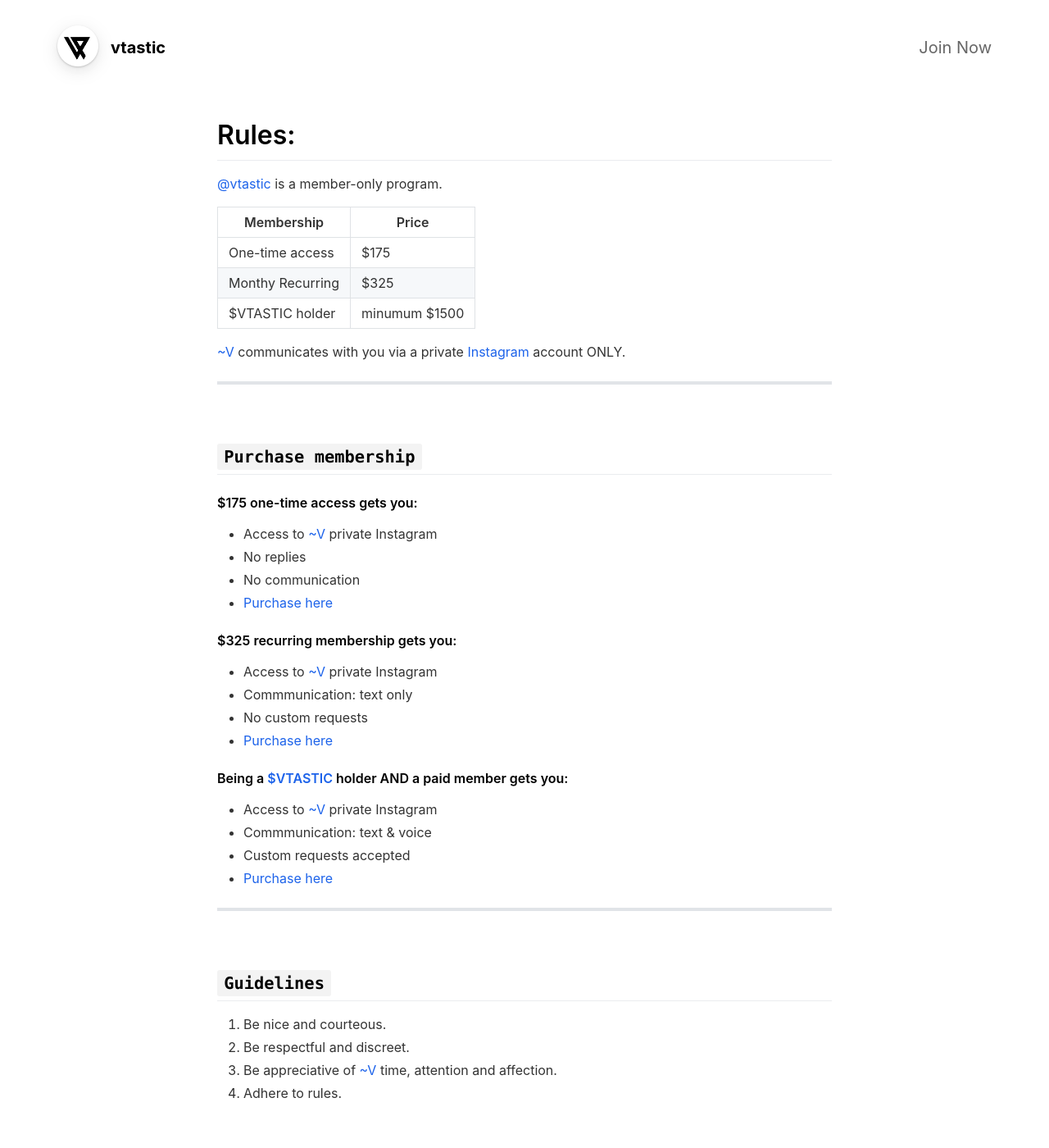
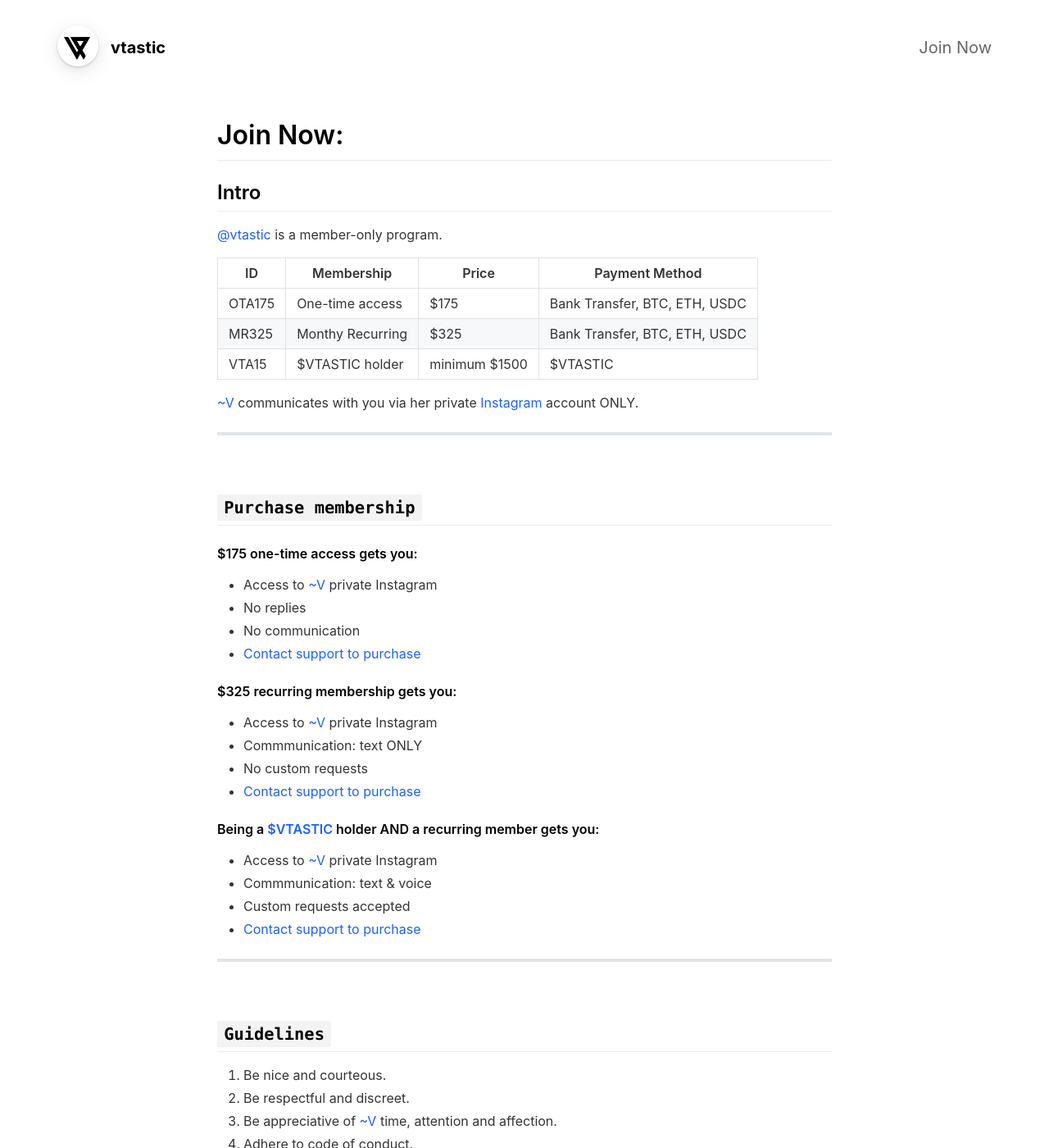
Before and after one commit to 5tnvan/vtastic, a Jekyll site: the page built from _pages/join.md, in a window 1280 px wide and 1400 px high. Shown: the whole window at 82% size. Built offline with Jekyll 4.4.1, drawn with Linux system fonts in a browser that asks for light colours; nearby versions of some CDN libraries.

Commit message:
Update join.md

```diff
--- a/_pages/join.md
+++ b/_pages/join.md
@@ -4,18 +4,19 @@ title: Join Now
 include_in_header: true
 ---
 
-# Rules:
+# Join Now:
 
 
+## Intro
 [@vtastic](https://pages.github.com/) is a member-only program.
 
-| Membership | Price |
-| --- | --- |
-| One-time access | $175 |
-| Monthy Recurring | $325 |
-| $VTASTIC holder | minumum $1500 |
+ID | Membership | Price | Payment Method
+--- | --- | --- |
+OTA175 | One-time access | $175 | Bank Transfer, BTC, ETH, USDC
+MR325 | Monthy Recurring | $325 | Bank Transfer, BTC, ETH, USDC
+VTA15 | $VTASTIC holder | minimum $1500 | $VTASTIC
 
-[~V](https://pages.github.com/) communicates with you via a private [Instagram](https://pages.github.com/) account ONLY.
+[~V](../v) communicates with you via her private [Instagram](https://instagram.com/) account ONLY.
 
 ________
 <br>
@@ -23,22 +24,22 @@ ________
 ## `Purchase membership`
 
 #### $175 one-time access gets you:
-- Access to [~V](https://pages.github.com/) private Instagram
+- Access to [~V](../v) private Instagram
 - No replies
 - No communication
-- [Purchase here](https://pages.github.com/)
+- [Contact support to purchase](../support)
 
 #### $325 recurring membership gets you:
-- Access to [~V](https://pages.github.com/) private Instagram
-- Commmunication: text only
+- Access to [~V](../v) private Instagram
+- Commmunication: text ONLY
 - No custom requests
-- [Purchase here](https://pages.github.com/)
+- [Contact support to purchase](../support)
 
-#### Being a [$VTASTIC](https://pages.github.com/) holder AND a paid member gets you:
+#### Being a [$VTASTIC](../vtastic) holder AND a recurring member gets you:
 - Access to [~V](../v) private Instagram
 - Commmunication: text & voice
 - Custom requests accepted
-- [Purchase here](https://pages.github.com/)
+- [Contact support to purchase](../support)
 
 ________
 <br>
@@ -47,8 +48,8 @@ ________
 
 1. Be nice and courteous.
 2. Be respectful and discreet.
-3. Be appreciative of [~V](https://pages.github.com/) time, attention and affection.
-4. Adhere to rules.
+3. Be appreciative of [~V](../v) time, attention and affection.
+4. Adhere to code of conduct.
 
 <br>
 
@@ -58,4 +59,4 @@ Failure to pay recurring membership will result in the revocation your membershi
 
 Failure to maintain a designated amount of $VTASTIC will result in the revocation your membership.
 
-[~V](https://pages.github.com/) reserves the rights to revoke your membership at anytime, thus revoking your access to the [@vtastic](https://pages.github.com/) program permanently.
+[~V](../v) reserves the rights to revoke your membership at anytime, thus revoking your access to the [@vtastic](https://vantastic.site) program permanently.
```
